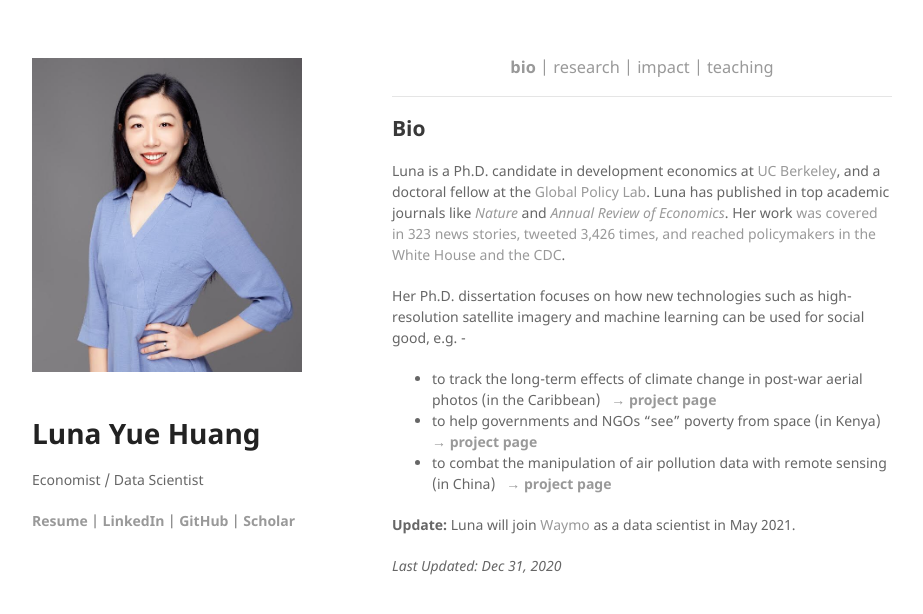
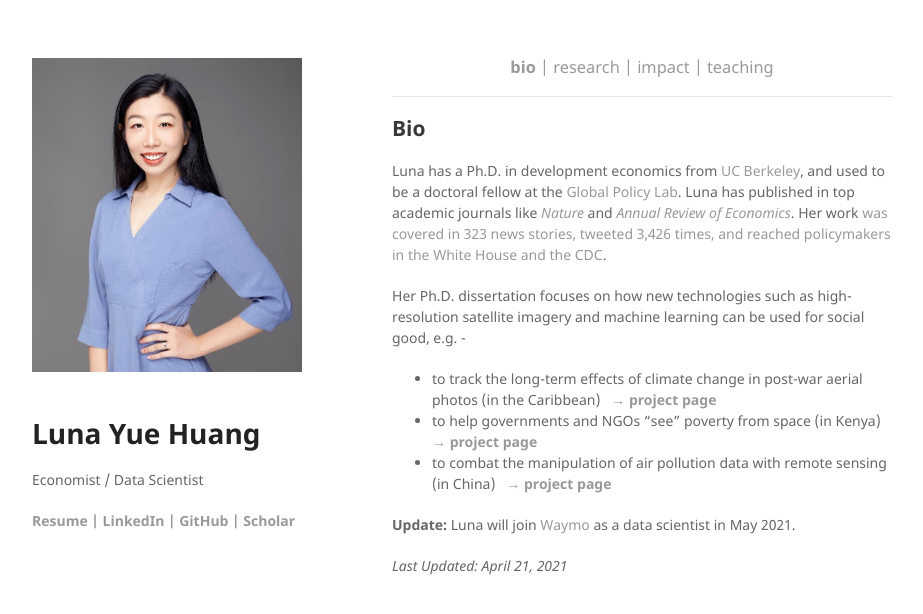
Before and after one commit to luna983/luna983.github.io, a Jekyll site: the page built from index.md, in a window 1280 px wide. Shown: the top 614 px of the page, without its empty margins (178-1101 px from the left). Built offline with Jekyll 4.4.1, drawn with Linux system fonts in a browser that asks for light colours.

Commit message:
Update index.md

```diff
--- a/index.md
+++ b/index.md
@@ -12,7 +12,7 @@ layout: default
 
 ## Bio
 
-Luna is a Ph.D. candidate in development economics at [UC Berkeley](https://www.berkeley.edu/), and a doctoral fellow at the [Global Policy Lab](http://www.globalpolicy.science/new-cover-page). Luna has published in top academic journals like [_Nature_](https://www.nature.com/articles/s41586-020-2404-8) and [_Annual Review of Economics_](https://www.annualreviews.org/doi/full/10.1146/annurev-economics-080218-030333). Her work [was covered in 323 news stories, tweeted 3,426 times, and reached policymakers in the White House and the CDC](/impact.html).
+Luna has a Ph.D. in development economics from [UC Berkeley](https://www.berkeley.edu/), and used to be a doctoral fellow at the [Global Policy Lab](http://www.globalpolicy.science/new-cover-page). Luna has published in top academic journals like [_Nature_](https://www.nature.com/articles/s41586-020-2404-8) and [_Annual Review of Economics_](https://www.annualreviews.org/doi/full/10.1146/annurev-economics-080218-030333). Her work [was covered in 323 news stories, tweeted 3,426 times, and reached policymakers in the White House and the CDC](/impact.html).
 
 Her Ph.D. dissertation focuses on how new technologies such as high-resolution satellite imagery and machine learning can be used for social good, e.g. -
 
@@ -23,4 +23,4 @@ Her Ph.D. dissertation focuses on how new technologies such as high-resolution s
 __Update:__ Luna will join [Waymo](https://waymo.com/) as a data scientist in May 2021.
 
 
-_Last Updated: Dec 31, 2020_
+_Last Updated: April 21, 2021_
```
